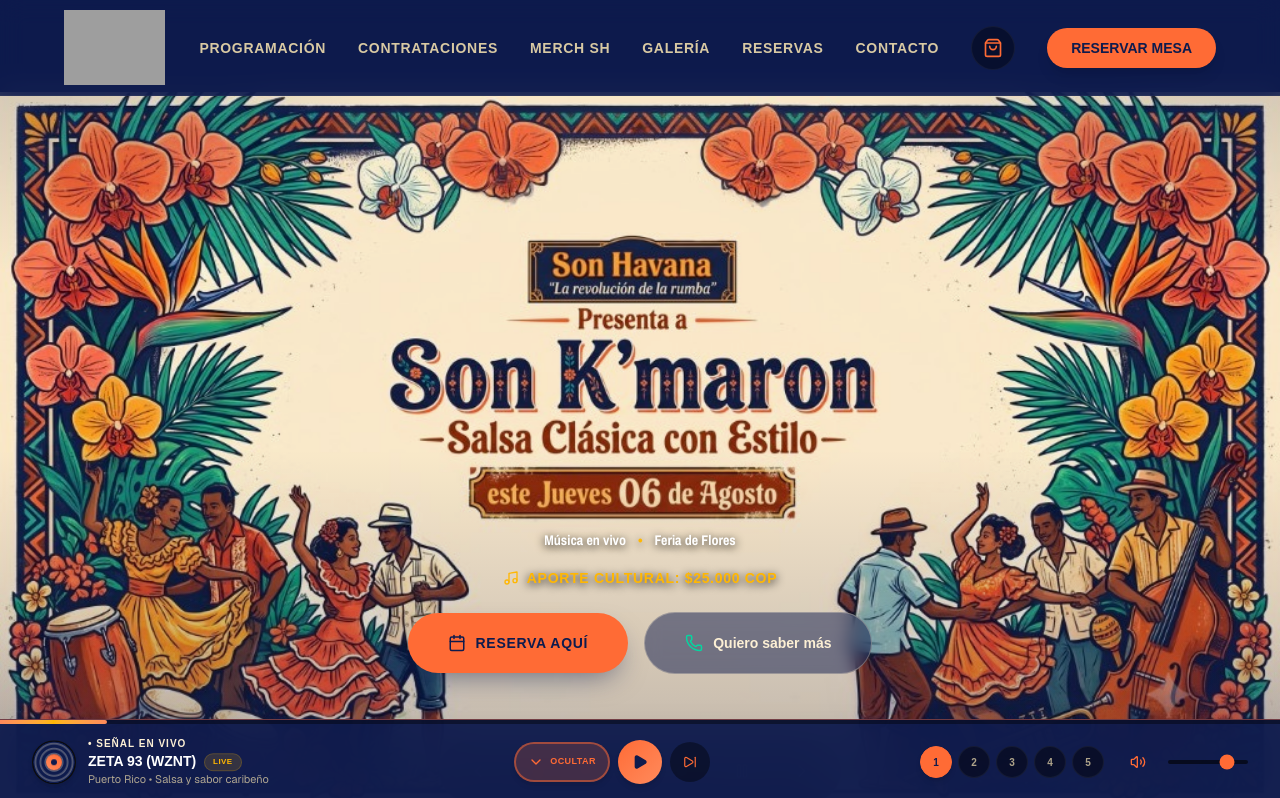
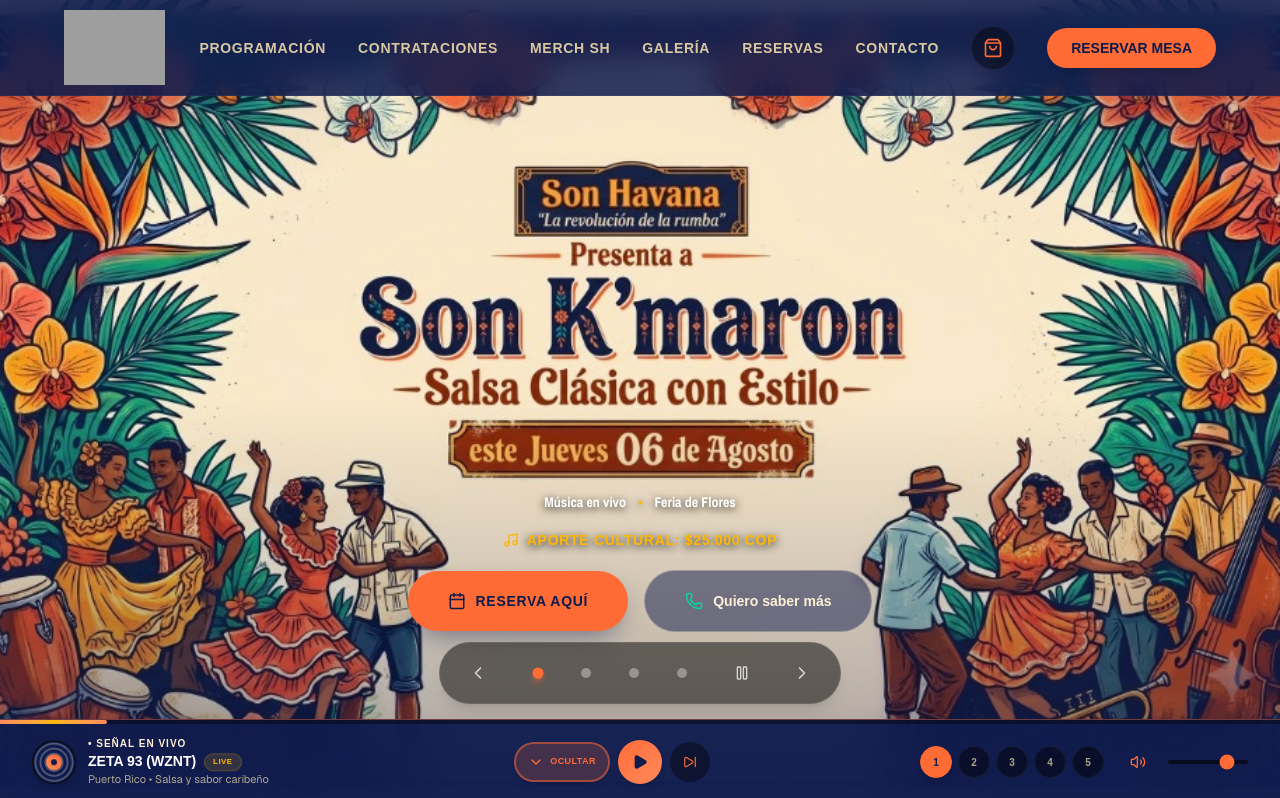
Before and after one commit to anaesve/son-havana, a React (Vite) app: page / in a window 1280 px wide. Shown: the top 798 px of the page. Built offline with nearby package versions, Linux system fonts and the light colour scheme; grey boxes are pictures that could not be loaded; a web font is replaced by a local one.

Commit message:
Corregir primer banner: imagen full-bleed y carrusel en su sitio.
Usa object-cover sin bandas laterales, elimina el espaciador que estiraba la sección y ancla CTAs y paginación dentro del viewport.

```diff
--- a/src/components/Hero.tsx
+++ b/src/components/Hero.tsx
@@ -150,7 +150,9 @@
   return (
     <section
       id="hero"
-      className="relative min-h-screen w-full flex flex-col items-center overflow-hidden bg-on-surface pt-28 pb-16 md:pt-32 md:pb-24 select-none scroll-mt-20"
+      className={`relative min-h-screen w-full flex flex-col items-center overflow-hidden bg-on-surface select-none scroll-mt-20 ${
+        currentSlide.posterLayout ? "pt-28 pb-0 md:pt-32" : "pt-28 pb-16 md:pt-32 md:pb-24"
+      }`}
       onMouseDown={() => setIsPlaying(false)}
       onMouseUp={() => setIsPlaying(true)}
       onMouseLeave={() => setIsPlaying(true)}
@@ -192,9 +194,7 @@
             animate={{ opacity: 0.98, scale: 1 }}
             exit={reduceMotion ? undefined : { opacity: 0 }}
             transition={{ duration: reduceMotion ? 0 : 0.8 }}
-            className={`absolute inset-0 w-full h-full ${
-              currentSlide.posterLayout ? "object-contain object-center" : "object-cover"
-            }`}
+            className="absolute inset-0 w-full h-full object-cover object-center"
           />
         </AnimatePresence>
 
@@ -237,11 +237,7 @@
 
       {/* Contenido del slide */}
       {currentSlide.posterLayout ? (
-        <>
-          {/* El cartel ya incluye título, fecha y copy — reservamos el centro sin texto HTML */}
-          <div className="relative z-10 flex-1 w-full min-h-[38vh] sm:min-h-[44vh] md:min-h-[50vh]" aria-hidden="true" />
-
-          <div className="relative z-20 w-full max-w-5xl mx-auto px-6 md:px-12 pb-28 md:pb-32 text-center">
+        <div className="absolute inset-x-0 bottom-[9.5rem] md:bottom-[10.5rem] z-20 w-full max-w-5xl mx-auto px-6 md:px-12 text-center">
           <h1 className="sr-only">
             Son K&apos;maron — Salsa Clásica con Estilo. Jueves 06 de agosto en Feria de Flores.
           </h1>
@@ -277,7 +273,7 @@
               )}
 
               <div
-                  className="flex flex-col sm:flex-row gap-4 pt-2 justify-center items-center w-full max-w-md sm:max-w-none"
+                className="flex flex-col sm:flex-row gap-4 pt-1 justify-center items-center w-full max-w-md sm:max-w-none"
                 onMouseDown={(e) => e.stopPropagation()}
                 onMouseUp={(e) => e.stopPropagation()}
                 onTouchStart={(e) => e.stopPropagation()}
@@ -301,7 +297,6 @@
             </motion.div>
           </AnimatePresence>
         </div>
-        </>
       ) : (
       <div className="relative z-20 w-full max-w-5xl mx-auto px-6 md:px-12 flex flex-col items-center justify-center flex-1 text-center space-y-7">
         <AnimatePresence mode="wait">
```
Lines whose indentation alone changed are shown as unchanged.
